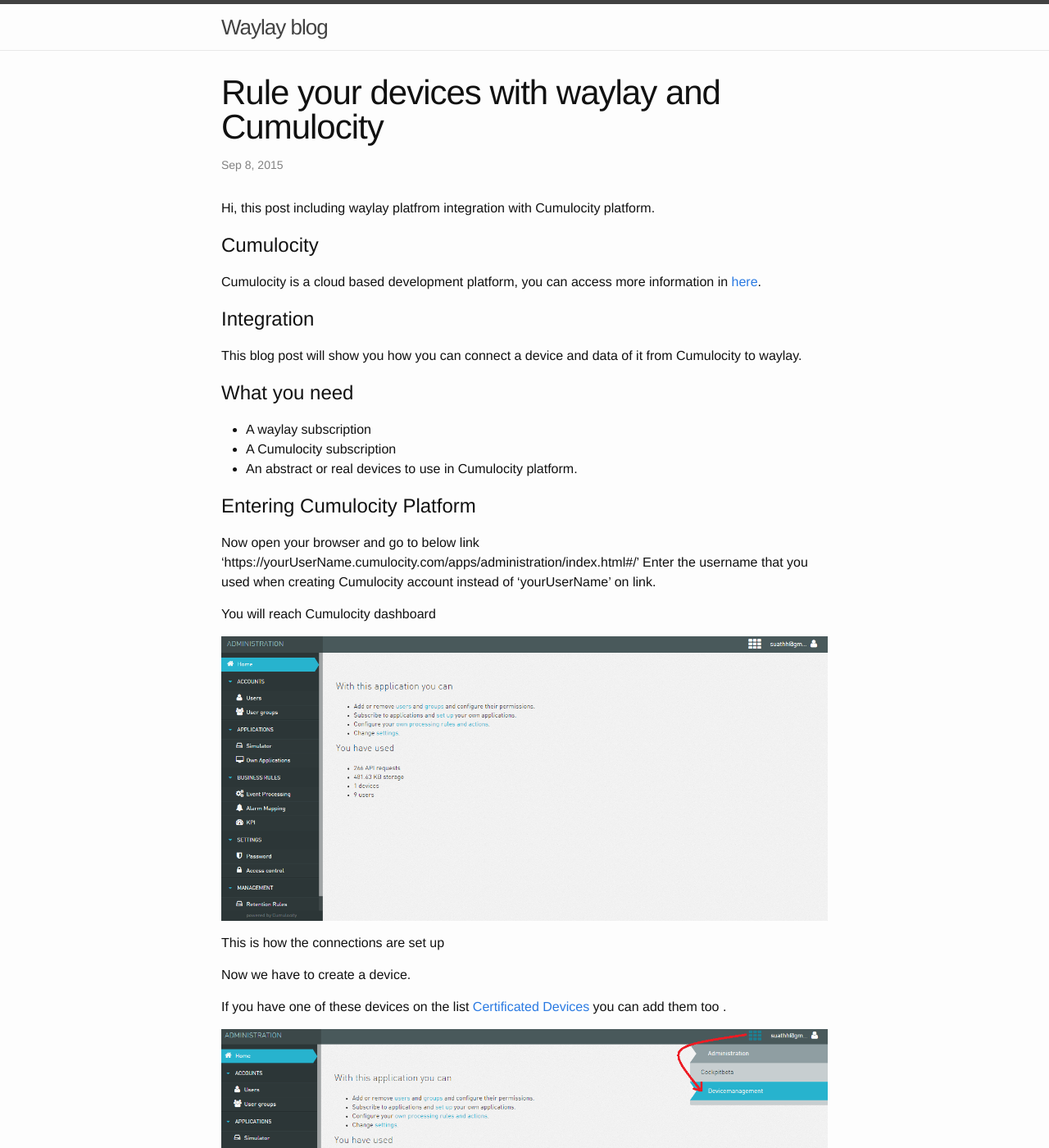
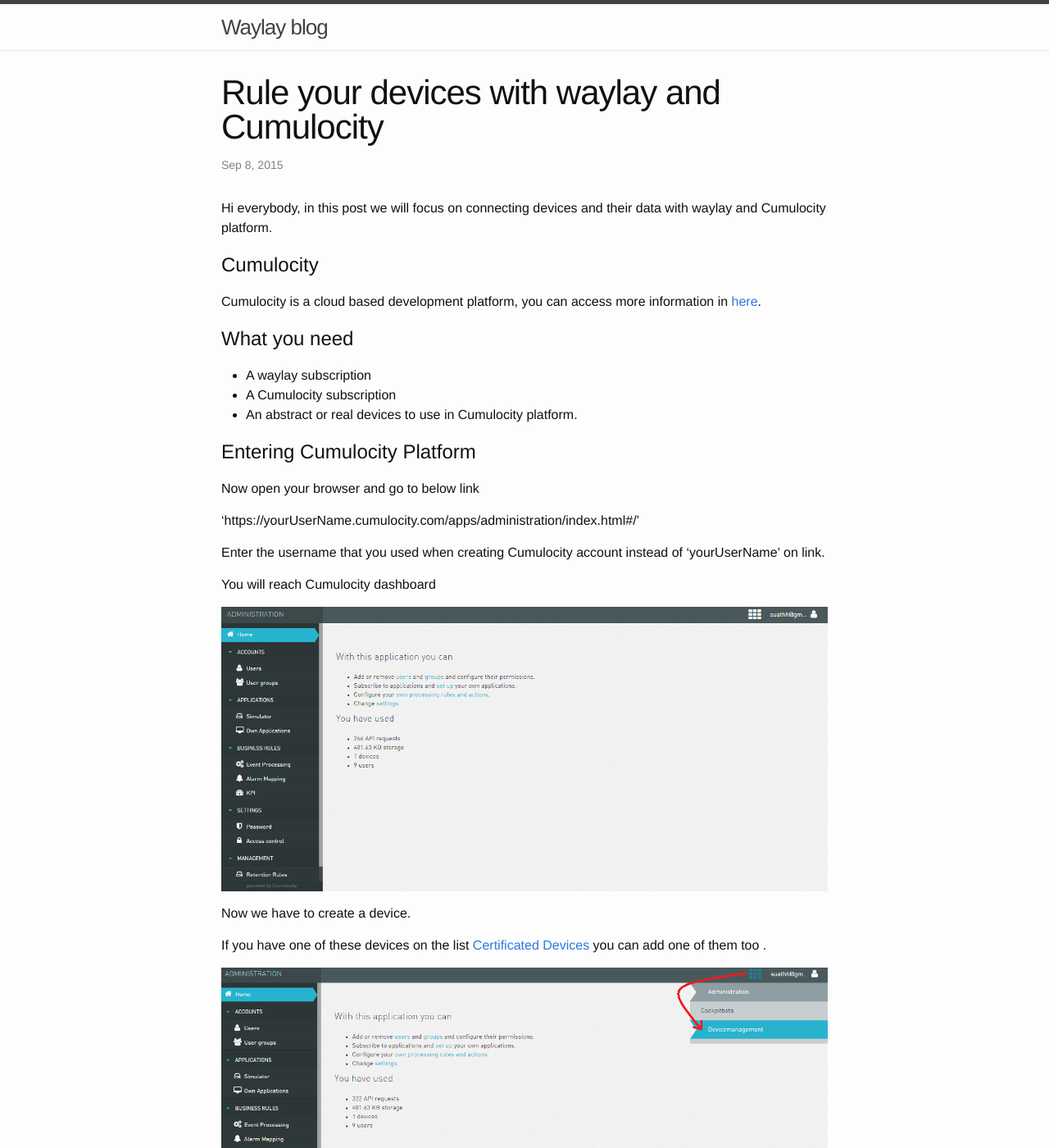
Before and after one commit to jasperdevrient/waylayio.github.io, a Jekyll site: the page built from _posts/2015-09-08-cumulocity-integration.markdown, in a window 1280 px wide and 1400 px high. Shown: the whole window at 82% size. Built offline with Jekyll 4.4.1, drawn with Linux system fonts in a browser that asks for light colours; some of the changed text lies outside the part shown.

Commit message:
Update 2015-09-08-cumulocity-integration.markdown

```diff
--- a/_posts/2015-09-08-cumulocity-integration.markdown
+++ b/_posts/2015-09-08-cumulocity-integration.markdown
@@ -4,16 +4,11 @@
 date:       2015-09-08 17:19:06
 categories: integration
 ---
-Hi, this post including waylay platfrom integration with Cumulocity platform.
+Hi everybody, in this post we will focus on connecting devices and their data with waylay and Cumulocity platform.
 
 #Cumulocity
 
 Cumulocity is a cloud based development platform, you can access more information in [here](http://cumulocity.com/about/).
-
-#Integration
-
-This blog post will show you how you can connect a device and data of it from Cumulocity to waylay.
-
 
 #What you need
 
@@ -24,18 +19,19 @@
 #Entering Cumulocity Platform
 
 Now open your browser and go to below link
+
 'https://yourUserName.cumulocity.com/apps/administration/index.html#/'
+
 Enter the username that you used when creating Cumulocity account instead of ‘yourUserName’ on link.
 
 You will reach Cumulocity dashboard
 
 ![Cumulocity Dashboard]({{ site.baseurl }}/assets/images/cumulocity_dashboard.png)
 
-This is how the connections are set up
 
 Now we have to create a device.
 
-If you have one of these devices on the list [Certificated Devices](https://www.cumulocity.com/dev-center/) you can add them too .
+If you have one of these devices on the list [Certificated Devices](https://www.cumulocity.com/dev-center/) you can add one of them too .
 
 ![Cumulocity Dashboard]({{ site.baseurl }}/assets/images/cumulocity_dashboard2.png)
 
@@ -49,7 +45,7 @@
 Now we have a device and we will use waylay to get signal measurements of this devices.
  You can learn more about [Measurement API](http://www.cumulocity.com/guides/reference/measurements/) by clicking.
 
-Then connect your waylay account and click 'Your User Name' --> Profile
+Then connect your waylay account and click 'Your User Name' --> Profile on top menu.
 
 ![Cumulocity Dashboard]({{ site.baseurl }}/assets/images/cumulocity_waylay.png)
 
@@ -57,9 +53,9 @@
 
 And add a property named ‘Cumulocity_Key’ with your Cumulocity key.
 
-Now choose ‘Create’ ‘+ Sensor’ from top menu.
+Now choose ‘Create’ --> ‘+ Sensor’ from top menu.
 
-Replace all code with bottom one, don't forget to change API link with your own.
+Replace all code with bottom one, don't forget to change 'yourUserName' part on API link with your own.
 
 {% highlight javascript linenos %}
 var token = options.globalSettings.Cumulocity_Key;
@@ -121,12 +117,15 @@
 
 In Cumulocity time/date format is [ISO 8601](https://en.wikipedia.org/wiki/ISO_8601)
 Let’s enter properties.
+
 dateTo: 2015-09-08T01:55:28Z
+
 dateFrom : 2014-09-08T01:55:28Z
+
 source: 10200
 
-Source parameter is ID of device that you can find it when you click the device it is on the bottom.
+Source parameter is ID of device that you can find it when you click the device ID is in the bottom.
 
 ![Cumulocity Dashboard]({{ site.baseurl }}/assets/images/cumulocity_deviceID.png)
 
-After you finish entering mail properties you are ready to learn your device’s signal mesuarement’s via mail over waylay platform !
+After entering mail properties you are ready to learn your device’s signal mesuarement’s via mail over waylay platform !
```
